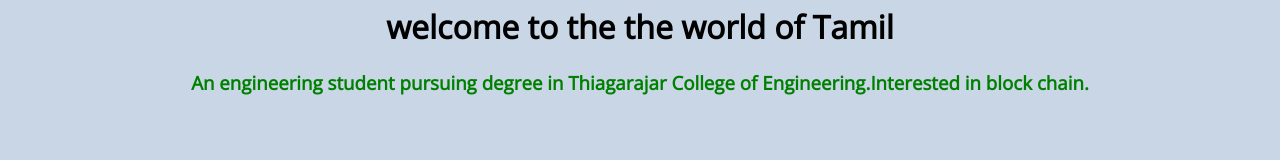
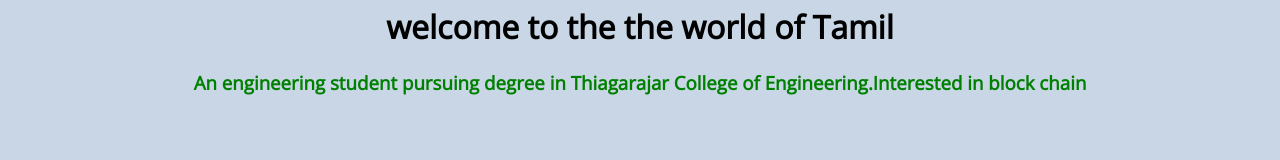
Before and after one commit to TamilselvanRsp/TamilselvanRsp.github.io, a plain HTML site: page index.html in a window 1280 px wide. Shown: the part 355-515 px from the top of the page. Drawn offline with nearby package versions, Linux system fonts and the light colour scheme.

Commit message:
Update index.html

```diff
--- a/index.html
+++ b/index.html
@@ -22,7 +22,7 @@
     <div id="welcome-section" class="intro">
         <h1>welcome to the the world of Tamil</h1>
         <br>
-        <h3>An engineering student pursuing degree in Thiagarajar College of Engineering.Interested in block chain.</h3>
+        <h3>An engineering student pursuing degree in Thiagarajar College of Engineering.Interested in block chain</h3>
     </div>
 
     <div id="projects" class="work">
```
